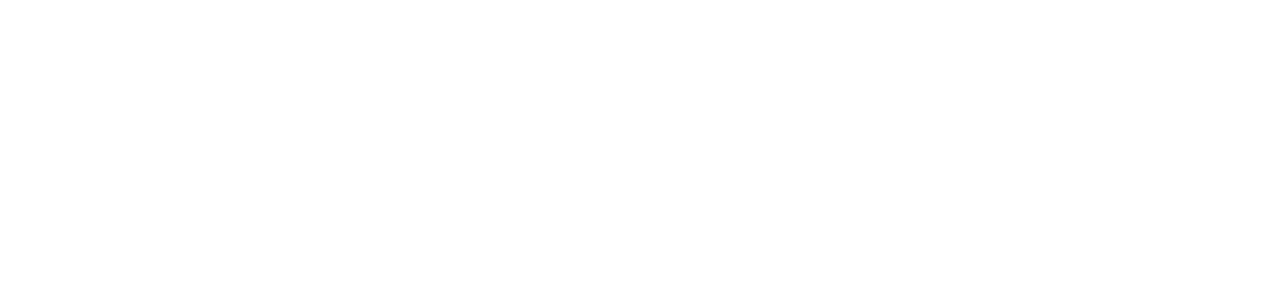
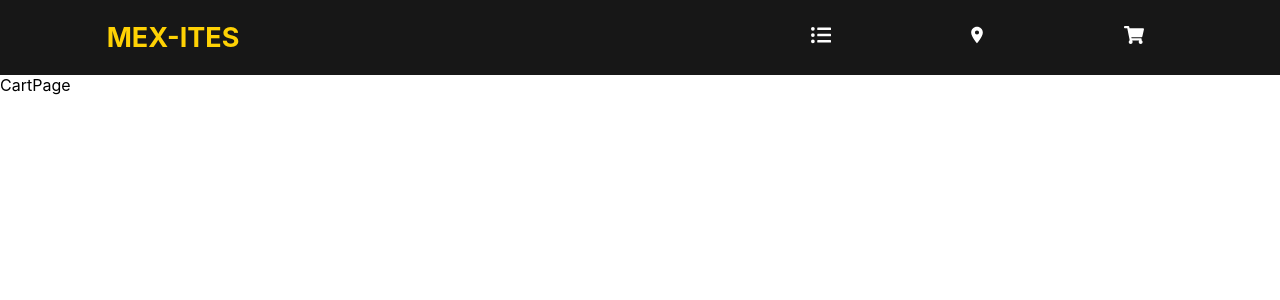
Before and after one commit to JordanWalling/mexi-ites, a React (Create React App) app: page /cart in a window 1280 px wide. Before the commit this address had no page. Shown: the top 300 px of the page. Built offline with nearby package versions, Linux system fonts and the light colour scheme.

Commit message:
Add cart page and link to it from Header

```diff
--- a/src/App.js
+++ b/src/App.js
@@ -4,6 +4,7 @@
 import LandingPage from "./pages/LandingPage";
 import MenuListPage from "./pages/MenuListPage";
 import ItemDetailsPage from "./pages/ItemDetailsPage";
+import CartPage from "./pages/Cart/CartPage";
 
 function App() {
   return (
@@ -14,6 +15,7 @@
             <Route index element={<LandingPage />} />
             <Route path="/menu" element={<MenuListPage />} />
             <Route path="/menu/:id" element={<ItemDetailsPage />} />
+            <Route path="/cart" element={<CartPage />} />
           </Route>
         </Routes>
       </BrowserRouter>
--- a/src/components/Header/Header.css
+++ b/src/components/Header/Header.css
@@ -48,3 +48,9 @@
   width: 100%;
   height: 20px;
 }
+
+.header__cart a {
+  color: #fff;
+  width: 100%;
+  height: 20px;
+}
--- a/src/components/Header/Header.js
+++ b/src/components/Header/Header.js
@@ -24,7 +24,9 @@
           </div>
 
           <div className="header__cart">
-            <FaShoppingCart />
+            <Link to="/cart">
+              <FaShoppingCart />
+            </Link>
           </div>
         </div>
       </div>
--- /dev/null
+++ b/src/pages/Cart/CartPage.js
@@ -0,0 +1,5 @@
+import "../Cart/CartPage.css";
+function CartPage() {
+  return <div>CartPage</div>;
+}
+export default CartPage;
```
Also changed, not shown: src/pages/Cart/CartPage.css (added).
